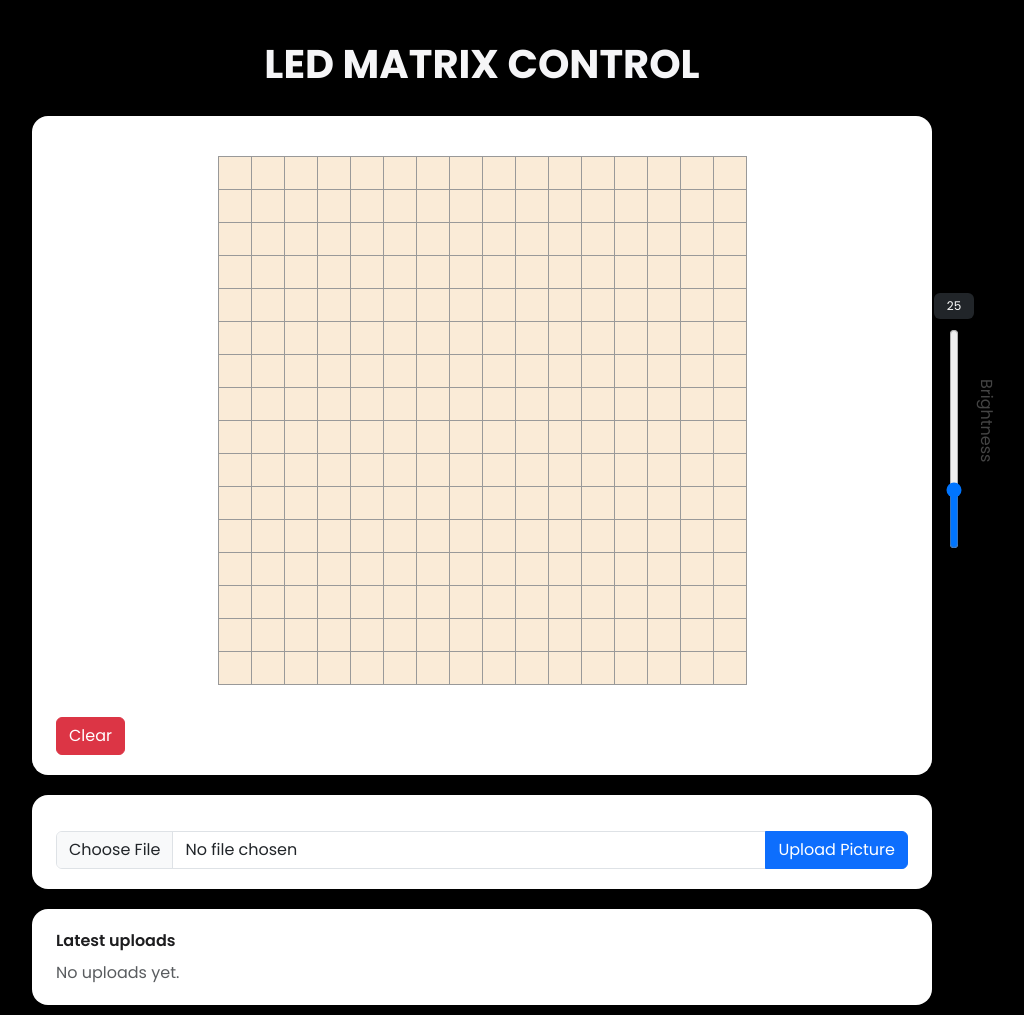
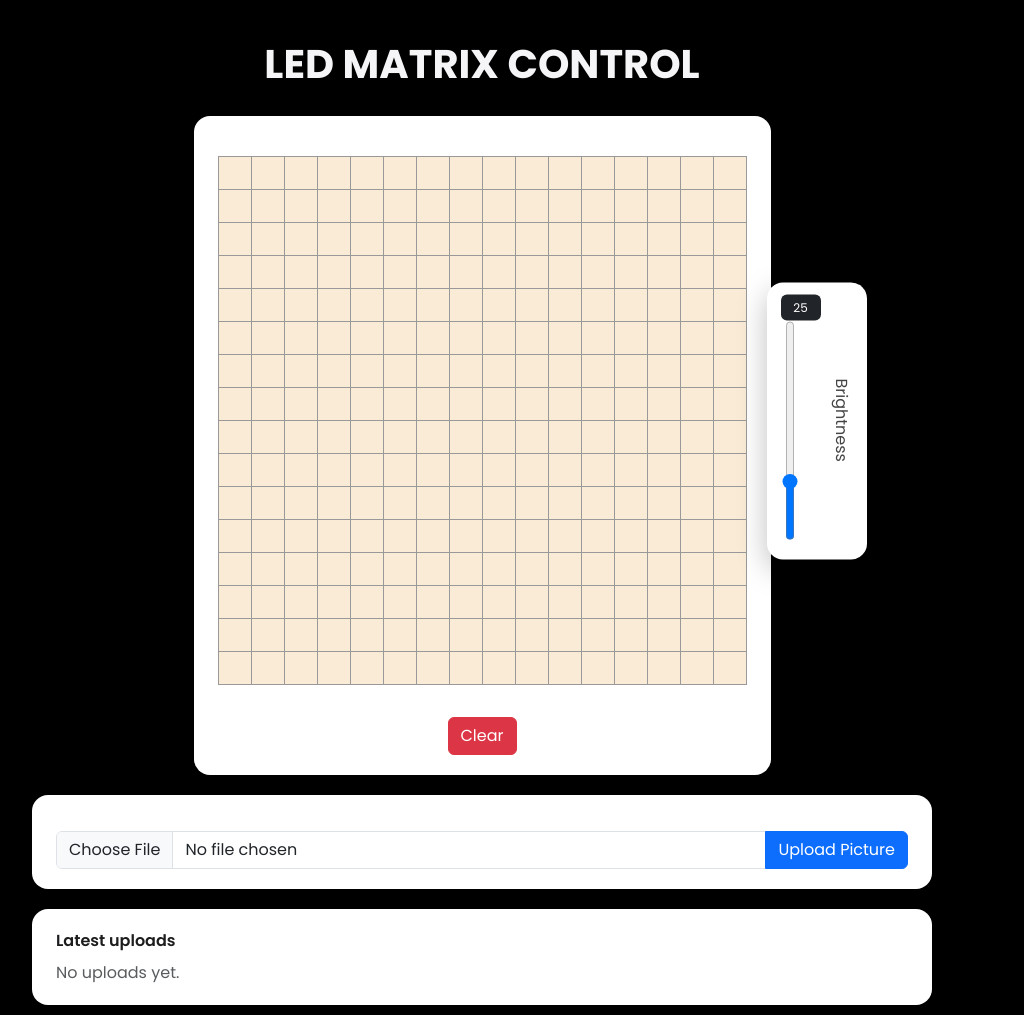
Before and after one commit to 720kbps/LEDMatrix, a Django app: page / in a window 1280 px wide. Shown: the top 1015 px of the page, without its empty margins (158-1182 px from the left). Run offline with Django 5.2, Linux system fonts and the light colour scheme.

Commit message:
added card panel to slider and updated sizes

```diff
--- a/static/css/style.css
+++ b/static/css/style.css
@@ -85,6 +85,14 @@ body {
     box-shadow: 0 6px 18px rgba(0, 0, 0, 0.25);
 }
 
+#matrix-panel {
+    width: auto;
+    max-width: calc(16 * 32px + 80px);
+    display: flex;
+    flex-direction: column;
+    align-items: center;
+}
+
 #matrix-controls {
     position: relative;
     display: flex;
@@ -97,23 +105,21 @@ body {
     margin: 0 auto;
 }
 
-#slider-wrapper {
+#slider-panel {
     position: absolute;
-    right: -90px;
+    right: -120px;
     top: 50%;
     transform: translateY(-50%);
+    padding: 12px 14px;
+    width: auto;
+    min-width: 80px;
+}
+
+#slider-wrapper {
     display: flex;
     flex-direction: row;
     align-items: center;
-    gap: 0px;
-    width: auto;
-}
-
-#slider-stack {
-    display: flex;
-    flex-direction: column;
-    align-items: center;
-    gap: 10px;
+    gap: 8px;
 }
 
 #brightness-slider {
@@ -144,4 +150,5 @@ body {
 #clear-button {
     margin-top: 12px;
     margin-bottom: 0;
+    align-self: center;
 }
--- a/templates/index.html
+++ b/templates/index.html
@@ -19,12 +19,14 @@
                         <tbody id="matrix-body"></tbody>
                     </table>
                 </div>
-                <div id="slider-wrapper">
-                    <div id="slider-stack">
-                        <div id="brightness-value">25</div>
-                        <input id="brightness-slider" type="range" min="0" max="100" value="25" step="1" orient="vertical">
+                <div id="slider-panel" class="card-panel">
+                    <div id="slider-wrapper">
+                        <div id="slider-stack">
+                            <div id="brightness-value">25</div>
+                            <input id="brightness-slider" type="range" min="0" max="100" value="25" step="1" orient="vertical">
+                        </div>
+                        <div id="brightness-label">Brightness</div>
                     </div>
-                    <div id="brightness-label">Brightness</div>
                 </div>
             </div>
             <button id="clear-button" class="btn btn-danger" type="button">Clear</button>
```
